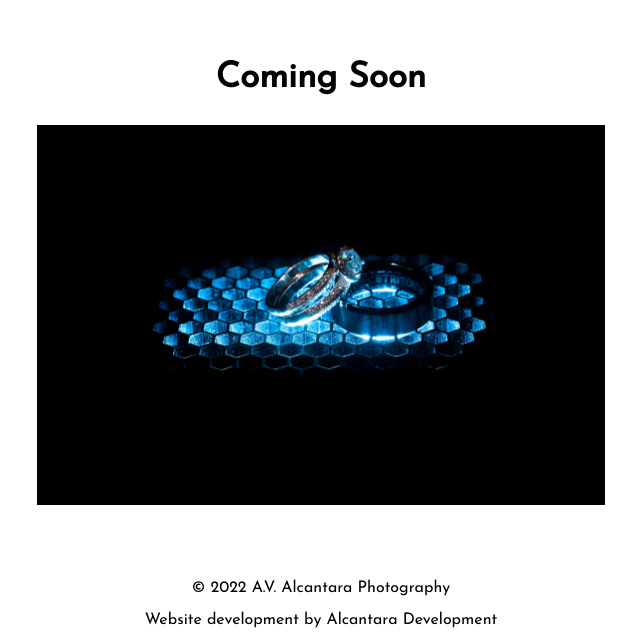
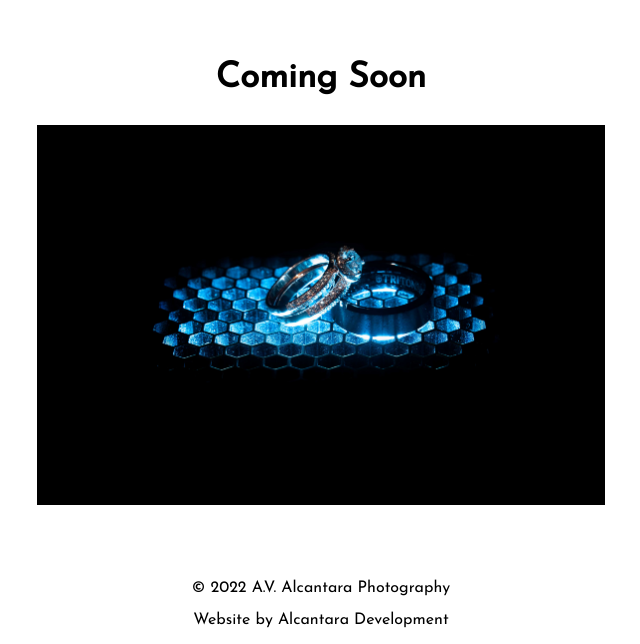
Before and after one commit to adamalcantara/avalcantaraphotography, a React (Create React App) app: page /weddings in a window 1280 px wide. Shown: the part 427-1071 px from the top of the page, without its empty margins (319-959 px from the left). Built offline with nearby package versions, Linux system fonts and the light colour scheme.

Commit message:
Updated footer

```diff
--- a/src/Components/Footer/Footer.js
+++ b/src/Components/Footer/Footer.js
@@ -6,7 +6,7 @@ const Footer = () => {
   return (
     <div id="footer">
         <p>&copy; 2022 A.V. Alcantara Photography</p>
-        <p>Website development by <a href="https://alcantaradevelopment.com/" target="_blank" rel="noopener noreferrer" id="devLink">Alcantara Development</a></p>
+        <p>Website by <a href="https://alcantaradevelopment.com/" target="_blank" rel="noopener noreferrer" id="devLink">Alcantara Development</a></p>
     </div>
   )
 }
```
